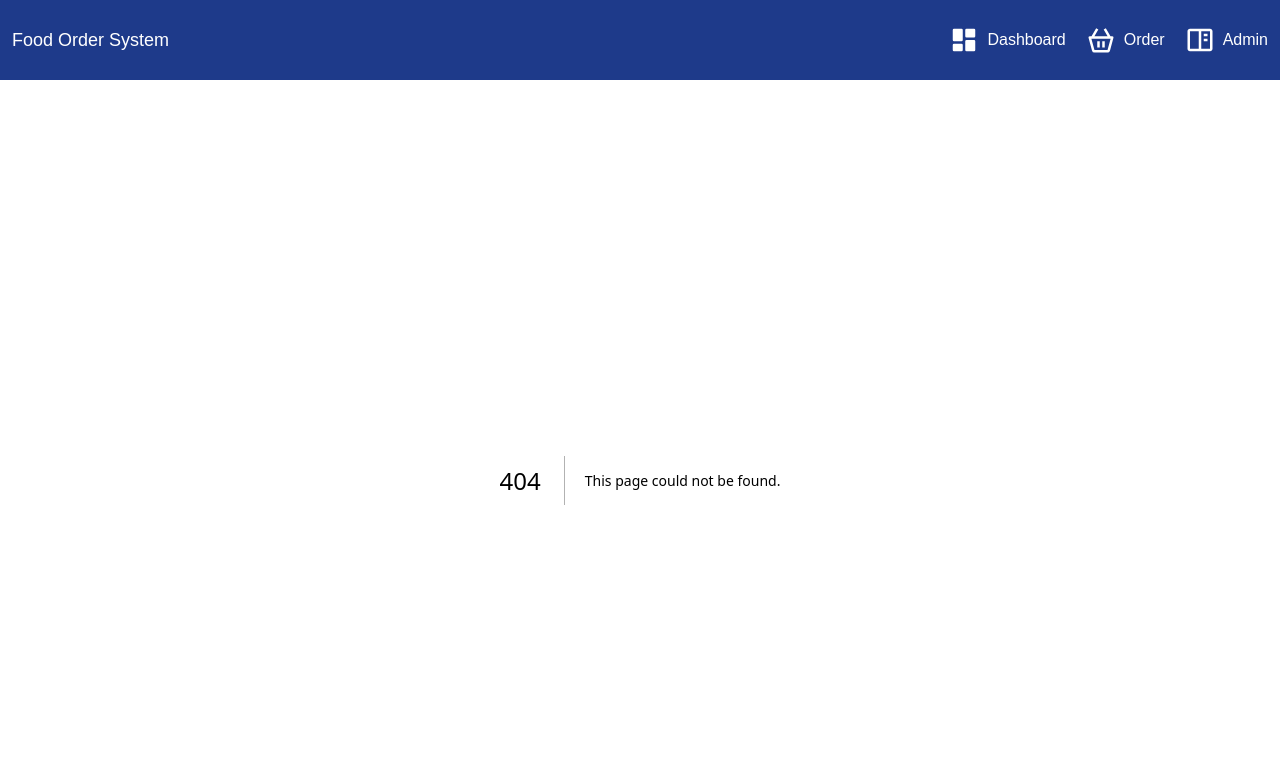
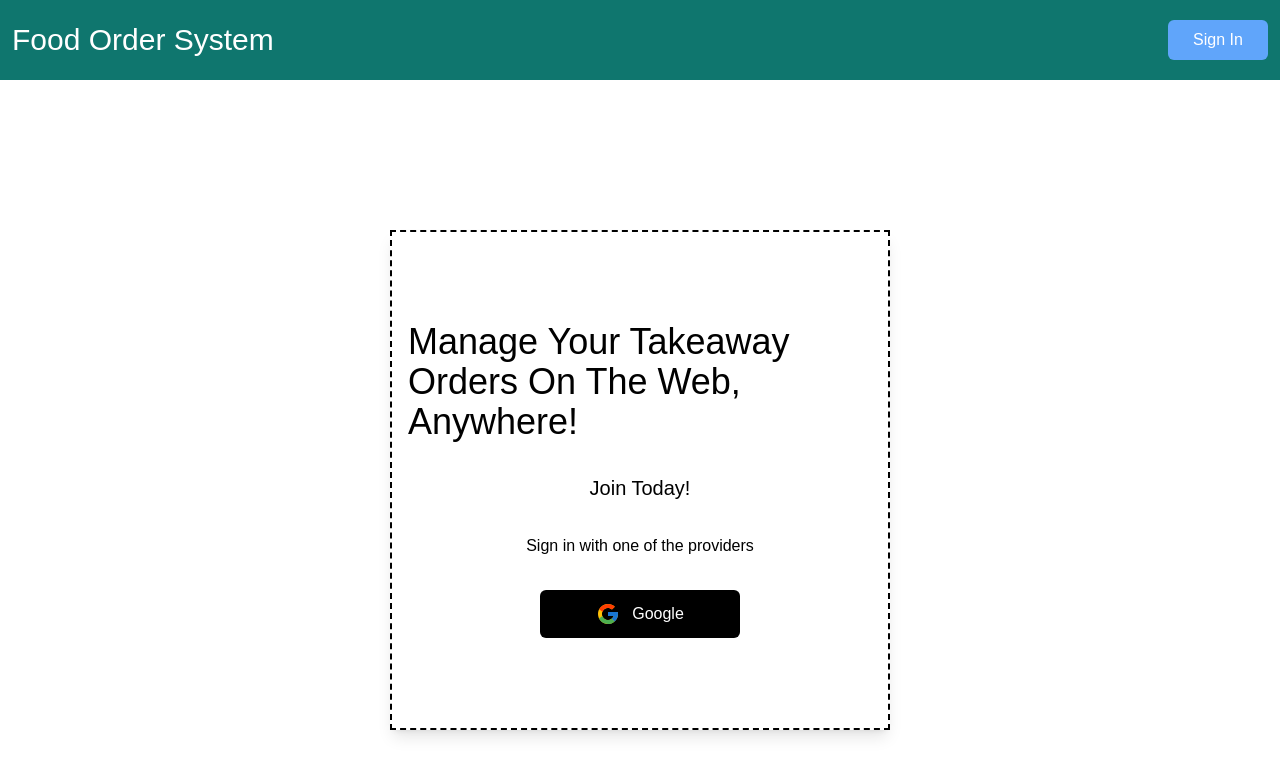
Before and after one commit to VahapCanDongel/food-order-system, a Next.js app: page /auth/login in a window 1280 px wide. Before the commit this address had no page. Shown: the top 776 px of the page. Built offline with nearby package versions, Linux system fonts and the light colour scheme; no server answers.

Commit message:
added user authentication and login

```diff
--- /dev/null
+++ b/components/DashboardControl.js
@@ -0,0 +1,3 @@
+export default function DashboardControl() {
+  return <div></div>;
+}
--- a/components/Nav.js
+++ b/components/Nav.js
@@ -1,54 +1,55 @@
 import Link from "next/link";
+import { auth } from "../utils/firebase";
+import { useAuthState } from "react-firebase-hooks/auth";
+import { signOut } from "firebase/auth";
+
 export default function Navigation() {
+  const [user, loading] = useAuthState(auth);
+  const signOutUser = () => signOut(auth);
+
   return (
     <div>
-      <div className="w-full h-[80px] bg-blue-900 flex justify-between items-center p-3">
-        <Link href="/">
-          <button className="text-white text-lg">Food Order System</button>
+      <div className="w-full h-[80px] bg-teal-700 flex justify-between items-center p-3">
+        <Link href="/" className="flex justify-center items-center gap-8">
+          <button className="text-white text-3xl">Food Order System</button>
+          {user && (
+            <div className="flex text-white">
+              <div>Welcome {user.displayName}</div>
+            </div>
+          )}
         </Link>
 
-        <ul className="flex gap-3 text-white">
-          <Link href="/dashboard" className="flex justify-center items-center">
-            <svg
-              width="46"
-              height="46"
-              fill="#ffffff"
-              viewBox="0 0 24 24"
-              xmlns="http://www.w3.org/2000/svg"
-              className="w-[30px] m-2"
+        <ul className="flex gap-4 text-white">
+          {user ? (
+            <div className="flex gap-4">
+              <Link
+                href="/dashboard"
+                className="flex justify-center items-center"
               >
-              <path d="M4 13h6a1 1 0 0 0 1-1V4a1 1 0 0 0-1-1H4a1 1 0 0 0-1 1v8a1 1 0 0 0 1 1Zm-1 7a1 1 0 0 0 1 1h6a1 1 0 0 0 1-1v-4a1 1 0 0 0-1-1H4a1 1 0 0 0-1 1v4Zm10 0a1 1 0 0 0 1 1h6a1 1 0 0 0 1-1v-7a1 1 0 0 0-1-1h-6a1 1 0 0 0-1 1v7Zm1-10h6a1 1 0 0 0 1-1V4a1 1 0 0 0-1-1h-6a1 1 0 0 0-1 1v5a1 1 0 0 0 1 1Z"></path>
-            </svg>
                 Dashboard
               </Link>
               <Link href="/order" className="flex justify-center items-center">
-            <svg
-              width="46"
-              height="46"
-              fill="#ffffff"
-              viewBox="0 0 24 24"
-              xmlns="http://www.w3.org/2000/svg"
-              className="w-[30px] m-2"
-            >
-              <path d="M21 9.004h-1.42l-3.712-6.496-1.736.992 3.145 5.504H6.723L9.869 3.5l-1.737-.992L4.42 9.004H3a1.001 1.001 0 0 0-.965 1.263L4.834 20.53a2.005 2.005 0 0 0 1.93 1.473h10.473c.898 0 1.692-.605 1.93-1.475l2.799-10.263A1 1 0 0 0 21 9.004Zm-3.764 11v1-1H6.764l-2.454-9h15.38l-2.454 9Z"></path>
-              <path d="M9 13h2v5H9v-5Zm4 0h2v5h-2v-5Z"></path>
-            </svg>
                 Order
               </Link>
               <Link href="/admin" className="flex justify-center items-center">
-            <svg
-              width="46"
-              height="46"
-              fill="#ffffff"
-              viewBox="0 0 24 24"
-              xmlns="http://www.w3.org/2000/svg"
-              className="w-[30px] m-2"
-            >
-              <path d="M20 3H4c-1.103 0-2 .897-2 2v14c0 1.103.897 2 2 2h16c1.103 0 2-.897 2-2V5c0-1.103-.897-2-2-2ZM4 19V5h7v14H4Zm9 0V5h7l.001 14H13Z"></path>
-              <path d="M15 7h3v2h-3V7Zm0 4h3v2h-3v-2Z"></path>
-            </svg>
                 Admin
               </Link>
+              <Link
+                href="/"
+                className="w-[100px] bg-red-400 p-2 rounded-md text-center"
+                onClick={signOutUser}
+              >
+                Sign out
+              </Link>
+            </div>
+          ) : (
+            <Link
+              href="/auth/login"
+              className="w-[100px] bg-blue-400 p-2 rounded-md text-center"
+            >
+              Sign In
+            </Link>
+          )}
         </ul>
       </div>
     </div>
--- a/package.json
+++ b/package.json
@@ -14,6 +14,7 @@
     "next": "13.1.3",
     "react": "18.2.0",
     "react-dom": "18.2.0",
+    "react-firebase-hooks": "^5.1.1",
     "react-icons": "^4.7.1"
   },
   "devDependencies": {
--- /dev/null
+++ b/pages/auth/login.js
@@ -0,0 +1,49 @@
+import { signInWithPopup, GoogleAuthProvider } from "firebase/auth";
+import { auth } from "../../utils/firebase";
+import { useRouter } from "next/router";
+import { useAuthState } from "react-firebase-hooks/auth";
+import { useEffect } from "react";
+import { FcGoogle } from "react-icons/fc";
+
+export default function Login() {
+  const route = useRouter();
+  const [user, loading] = useAuthState(auth);
+  const googleProvider = new GoogleAuthProvider();
+
+  const GoogleLogin = async () => {
+    try {
+      const result = await signInWithPopup(auth, googleProvider);
+      route.push("/");
+    } catch (error) {
+      console.log(error);
+    }
+  };
+
+  useEffect(() => {
+    if (!user) return;
+    if (user) {
+      route.push("/");
+    } else {
+      console.log("login");
+    }
+  }, [user]);
+
+  return (
+    <div className="w-full h-screen flex justify-center items-center">
+      <div className="w-[500px] h-[500px] shadow-lg p-4 flex flex-col justify-center items-center gap-8 border-[2px] border-black border-dashed">
+        <div className="text-4xl">
+          Manage Your Takeaway Orders On The Web, Anywhere!
+        </div>
+        <div className="text-xl">Join Today!</div>
+        <div>Sign in with one of the providers</div>
+        <button
+          onClick={GoogleLogin}
+          className="bg-black text-white p-3 rounded-md flex gap-3 w-[200px] justify-center items-center"
+        >
+          <FcGoogle className="text-2xl" />
+          Google
+        </button>
+      </div>
+    </div>
+  );
+}
--- a/utils/firebase.js
+++ b/utils/firebase.js
@@ -1,21 +1,17 @@
-// Import the functions you need from the SDKs you need
 import { initializeApp } from "firebase/app";
-import { getAnalytics } from "firebase/analytics";
-// TODO: Add SDKs for Firebase products that you want to use
-// https://firebase.google.com/docs/web/setup#available-libraries
+import { getAuth } from "firebase/auth";
+import { getFirestore } from "firebase/firestore";
 
-// Your web app's Firebase configuration
-// For Firebase JS SDK v7.20.0 and later, measurementId is optional
 const firebaseConfig = {
-  apiKey: "AIzaSyCdVxghxVN2rpBK8sLf0m5p6DBtntO1W_I",
-  authDomain: "food-ord-b2e87.firebaseapp.com",
-  projectId: "food-ord-b2e87",
-  storageBucket: "food-ord-b2e87.appspot.com",
-  messagingSenderId: "161302099584",
-  appId: "1:161302099584:web:38718b44fc7a3b81421865",
-  measurementId: "G-QV42NNW5WP",
+  apiKey: process.env.NEXT_PUBLIC_API_KEY,
+  authDomain: process.env.NEXT_PUBLIC_AUTH_DOMAIN,
+  projectId: process.env.NEXT_PUBLIC_PROJECT_ID,
+  storageBucket: process.env.NEXT_PUBLIC_STORAGE_BUCKET,
+  messagingSenderId: process.env.NEXT_PUBLIC_MESSAGING_SENDER_ID,
+  appId: process.env.NEXT_PUBLIC_APP_ID,
+  measurementId: process.env.NEXT_PUBLIC_MEASUREMENT_ID,
 };
 
-// Initialize Firebase
 const app = initializeApp(firebaseConfig);
-const analytics = getAnalytics(app);
+export const auth = getAuth();
+export const db = getFirestore(app);
```
Also changed, not shown: 1 other file (tests, documents, lock files or other folders). Lines whose indentation alone changed are shown as unchanged.
